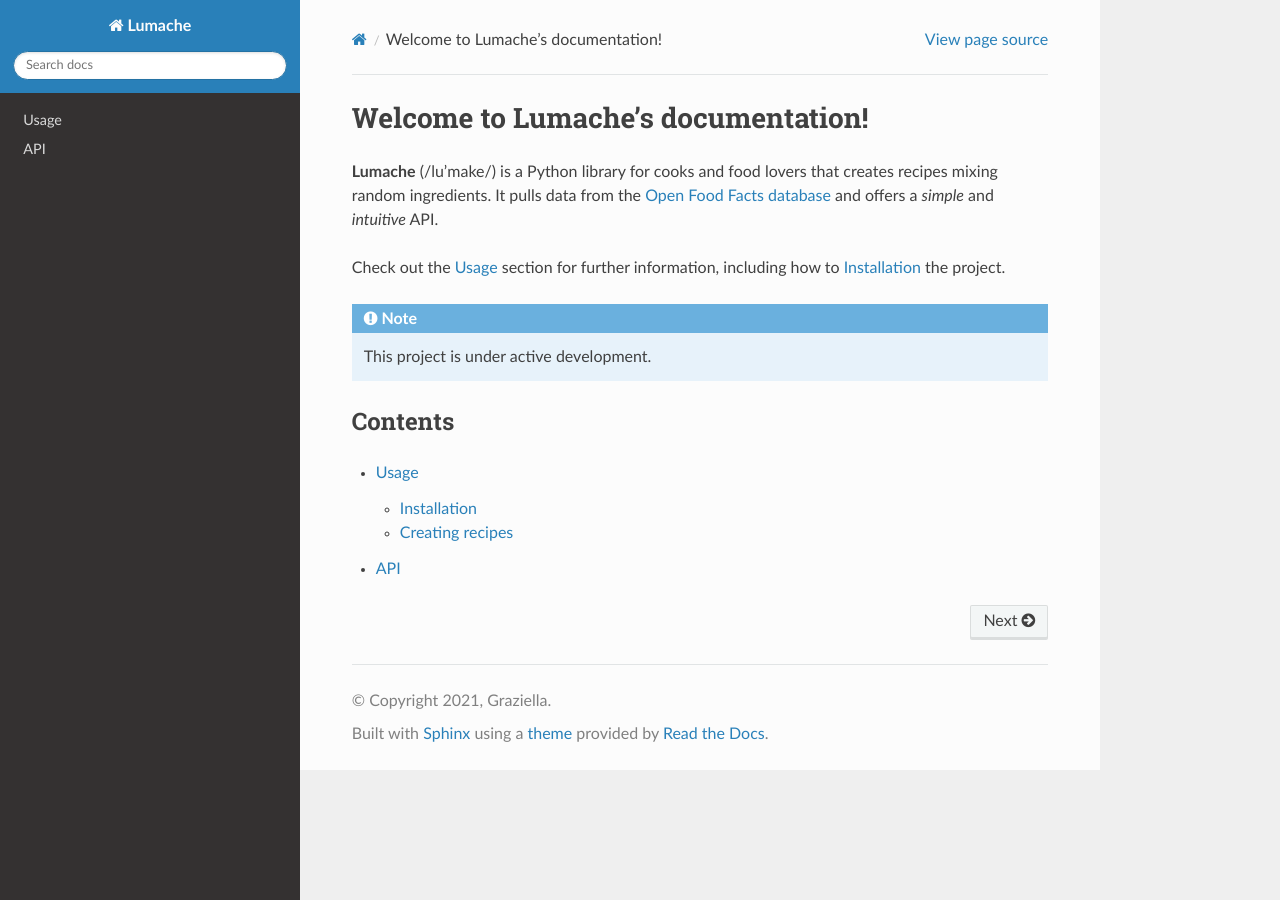
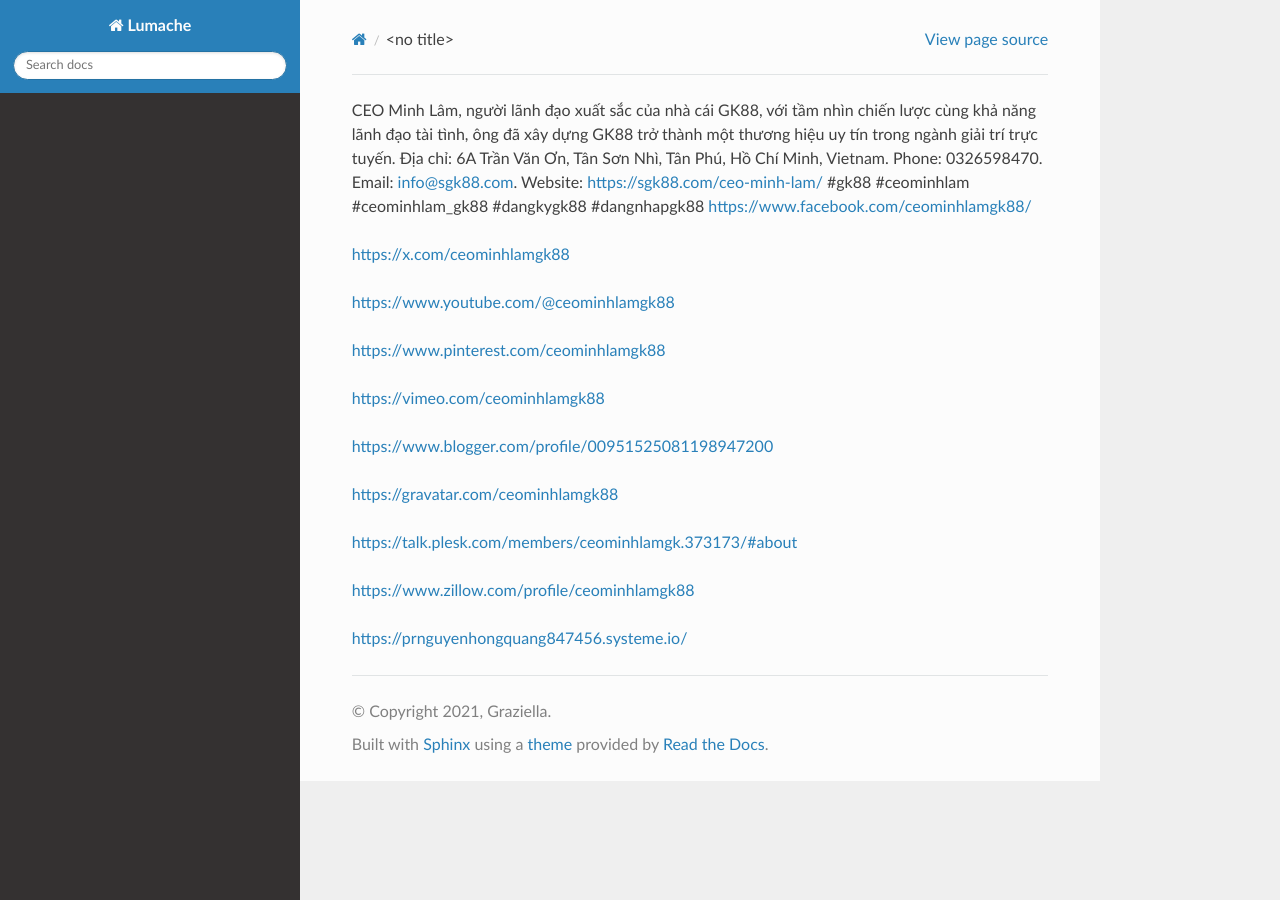
Before and after one commit to ceominhlam/ceominhlam, a Sphinx documentation site: the page built from docs/source/index.rst, in a window 1280 px wide. Built offline with Sphinx 7.4.7 and the Read the Docs theme 3.1.0, drawn with Linux system fonts in a browser that asks for light colours.

Commit message:
Update index.rst

```diff
--- a/docs/source/index.rst
+++ b/docs/source/index.rst
@@ -1,22 +1,20 @@
-Welcome to Lumache's documentation!
-===================================
+CEO Minh Lâm, người lãnh đạo xuất sắc của nhà cái GK88, với tầm nhìn chiến lược cùng khả năng lãnh đạo tài tình, ông đã xây dựng GK88 trở thành một thương hiệu uy tín trong ngành giải trí trực tuyến. Địa chỉ: 6A Trần Văn Ơn, Tân Sơn Nhì, Tân Phú, Hồ Chí Minh, Vietnam. Phone: 0326598470. Email: info@sgk88.com. Website: https://sgk88.com/ceo-minh-lam/ #gk88 #ceominhlam #ceominhlam_gk88 #dangkygk88 #dangnhapgk88
+https://www.facebook.com/ceominhlamgk88/
 
-**Lumache** (/lu'make/) is a Python library for cooks and food lovers
-that creates recipes mixing random ingredients.
-It pulls data from the `Open Food Facts database <https://world.openfoodfacts.org/>`_
-and offers a *simple* and *intuitive* API.
+https://x.com/ceominhlamgk88
 
-Check out the :doc:`usage` section for further information, including
-how to :ref:`installation` the project.
+https://www.youtube.com/@ceominhlamgk88
 
-.. note::
+https://www.pinterest.com/ceominhlamgk88
 
-   This project is under active development.
+https://vimeo.com/ceominhlamgk88
 
-Contents
---------
+https://www.blogger.com/profile/00951525081198947200
 
-.. toctree::
+https://gravatar.com/ceominhlamgk88
 
-   usage
-   api
+https://talk.plesk.com/members/ceominhlamgk.373173/#about
+
+https://www.zillow.com/profile/ceominhlamgk88
+
+https://prnguyenhongquang847456.systeme.io/
```
